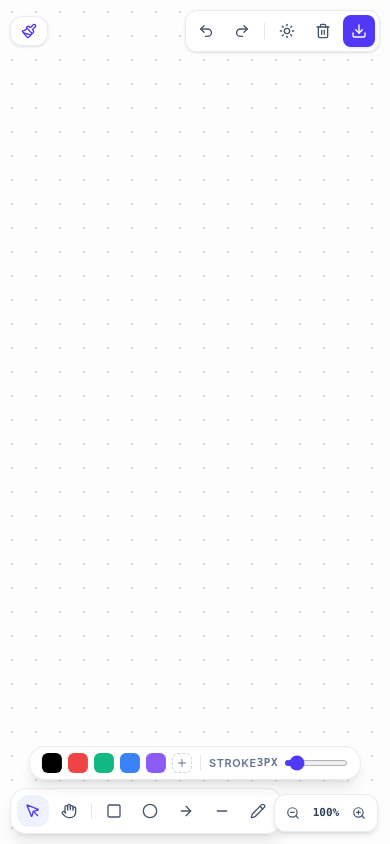
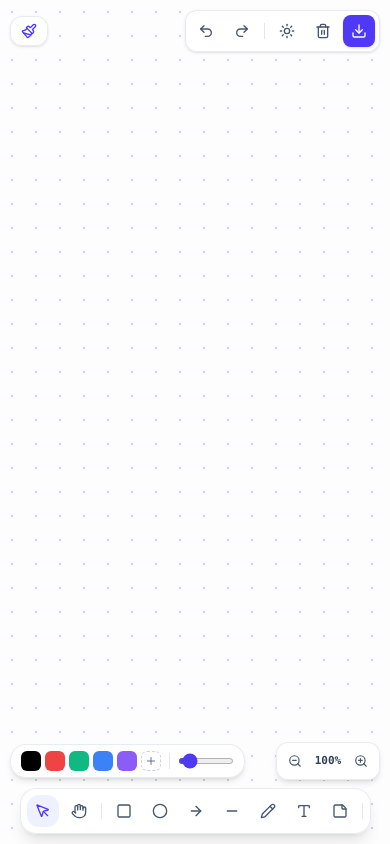
Before and after one commit to SAIDEEPBHANGE/CanvasCraft, a React (Vite) app in the folder CanvasCraftSB/: page / in a window 390 px wide. Built offline with nearby package versions, Linux system fonts and the light colour scheme.

Commit message:
Layout Details Are Done

```diff
--- a/CanvasCraftSB/src/App.jsx
+++ b/CanvasCraftSB/src/App.jsx
@@ -10,20 +10,23 @@ function App() {
       {/* LAYER 1: Fullscreen Canvas */}
       <WhiteBoard />
 
-      {/* LAYER 2: Floating HUD (Clicks pass through to canvas by default) */}
+      {/* LAYER 2: Floating HUD Overlay */}
       <div className="pointer-events-none absolute inset-0 z-10 flex flex-col justify-between p-2.5 sm:p-3 md:p-4">
-        {/* Top Section: Header & Action Buttons */}
+        {/* Top: Left Brand & Right Actions */}
         <Header />
 
-        {/* Middle Section: Left Sidebar Properties Drawer */}
-        <div className="flex flex-1 items-start py-2">
-          <PropertiesBar />
-        </div>
+        {/* Bottom Area */}
+        <div className="flex flex-col gap-2">
+          {/* Row Above Tools: Property Bar (Left) + Zoom Controls (Right) */}
+          <div className="flex items-center justify-between gap-2">
+            <PropertiesBar />
+            <ZoomFunctions />
+          </div>
 
-        {/* Bottom Section: Tool Dock & Zoom Controls */}
-        <div className="flex items-end justify-between gap-2">
-          <ZoomFunctions />
-          <DrawingTools />
+          {/* Very Bottom: Drawing Tool Dock */}
+          <div className="flex justify-center">
+            <DrawingTools />
+          </div>
         </div>
       </div>
     </div>
--- a/CanvasCraftSB/src/MainBodyComponents/DrawingTools.jsx
+++ b/CanvasCraftSB/src/MainBodyComponents/DrawingTools.jsx
@@ -19,7 +19,7 @@ function DrawingTools() {
     <aside
       id="toolBar"
       aria-label="Drawing Tools"
-      className="pointer-events-auto flex max-w-[70vw] items-center gap-1 overflow-x-auto rounded-2xl border border-slate-200/80 bg-white/95 p-1.5 shadow-lg backdrop-blur-md no-scrollbar dark:border-slate-800 dark:bg-slate-900/95 sm:max-w-fit lg:absolute lg:top-3 lg:left-1/2 lg:-translate-x-1/2"
+      className="pointer-events-auto flex max-w-[90vw] items-center gap-1 overflow-x-auto rounded-2xl border border-slate-200/80 bg-white/95 p-1.5 shadow-lg backdrop-blur-md no-scrollbar dark:border-slate-800 dark:bg-slate-900/95 sm:max-w-fit lg:absolute lg:top-3 lg:left-1/2 lg:-translate-x-1/2"
     >
       {/* Select */}
       <button
--- a/CanvasCraftSB/src/MainBodyComponents/PropertiesBar.jsx
+++ b/CanvasCraftSB/src/MainBodyComponents/PropertiesBar.jsx
@@ -7,15 +7,14 @@ function PropertiesBar() {
     <aside
       id="propertiesBar"
       aria-label="Properties"
-      /* Elevated above the bottom dock on fold/mobile screens with plenty of clearance */
-      className="fixed bottom-16 left-1/2 z-20 flex -translate-x-1/2 items-center gap-2 rounded-2xl border border-slate-200/80 bg-white/95 px-3 py-1.5 shadow-lg backdrop-blur-md dark:border-slate-800 dark:bg-slate-900/95 lg:absolute lg:top-16 lg:bottom-auto lg:left-3 lg:translate-x-0 lg:flex-col lg:items-start lg:p-3"
+      className="pointer-events-auto flex items-center gap-2 rounded-2xl border border-slate-200/80 bg-white/95 px-2.5 py-1.5 shadow-md backdrop-blur-md dark:border-slate-800 dark:bg-slate-900/95 lg:absolute lg:top-16 lg:left-3 lg:flex-col lg:items-start lg:p-3"
     >
       {/* Colors */}
       <div className="flex items-center gap-1.5 lg:flex-col lg:items-start lg:gap-1.5">
         <span className="hidden text-[11px] font-semibold uppercase tracking-wider text-slate-500 dark:text-slate-400 lg:inline">
           Stroke
         </span>
-        <div className="flex items-center gap-1.5">
+        <div className="flex items-center gap-1">
           {colors.map((color) => (
             <button
               key={color}
@@ -40,25 +39,20 @@ function PropertiesBar() {
         </div>
       </div>
 
-      <div className="h-4 w-[1px] bg-slate-200 dark:bg-slate-700 lg:my-1 lg:h-[1px] lg:w-full" />
+      <div className="h-4 w-px bg-slate-200 dark:bg-slate-700 lg:my-1 lg:h-px lg:w-full" />
 
       {/* Slider */}
       <div className="flex items-center gap-1.5 lg:w-full lg:flex-col lg:items-start lg:gap-1.5">
-        <div className="flex items-center justify-between text-[11px] font-semibold uppercase tracking-wider text-slate-500 dark:text-slate-400 lg:w-full">
-          <label htmlFor="strokeWidth" className="cursor-pointer select-none">
-            Stroke
-          </label>
-          <span id="strokeWidthValue" className="font-mono text-[11px]">
-            3px
-          </span>
-        </div>
+        <span className="hidden text-[11px] font-semibold uppercase tracking-wider text-slate-500 dark:text-slate-400 lg:inline">
+          Size
+        </span>
         <input
           type="range"
           id="strokeWidth"
           min="1"
           max="20"
           defaultValue="3"
-          className="h-1.5 w-16 cursor-pointer accent-indigo-600 dark:accent-indigo-400 lg:w-32"
+          className="h-1.5 w-14 cursor-pointer accent-indigo-600 dark:accent-indigo-400 sm:w-20 lg:w-32"
         />
       </div>
     </aside>
--- a/CanvasCraftSB/src/MainBodyComponents/ZoomFunctions.jsx
+++ b/CanvasCraftSB/src/MainBodyComponents/ZoomFunctions.jsx
@@ -8,8 +8,7 @@ function ZoomFunctions() {
     <div
       id="zoomControls"
       aria-label="Zoom Controls"
-      /* Anchored to bottom-right on mobile/fold so it never hits bottom-left or center elements; shifts to bottom-left on desktop (lg:) */
-      className="fixed bottom-3 right-3 z-20 flex items-center gap-0.5 rounded-xl border border-slate-200/80 bg-white/95 p-1 shadow-md backdrop-blur-md dark:border-slate-800 dark:bg-slate-900/95 lg:absolute lg:bottom-4 lg:left-4 lg:right-auto"
+      className="pointer-events-auto flex items-center gap-0.5 rounded-xl border border-slate-200/80 bg-white/95 p-1 shadow-md backdrop-blur-md dark:border-slate-800 dark:bg-slate-900/95 lg:absolute lg:bottom-4 lg:left-4"
     >
       <button
         id="zoomOutBtn"
@@ -18,12 +17,12 @@ function ZoomFunctions() {
         aria-label="Zoom Out"
         className={btnClass}
       >
-        <ZoomOut className="h-3.5 w-3.5 stroke-[2]" />
+        <ZoomOut className="h-3.5 w-3.5 stroke-2" />
       </button>
 
       <span
         id="zoomLevel"
-        className="min-w-[34px] select-none text-center font-mono text-[11px] font-semibold text-slate-700 dark:text-slate-300"
+        className="min-w-8.5 select-none text-center font-mono text-[11px] font-semibold text-slate-700 dark:text-slate-300"
       >
         100%
       </span>
@@ -35,10 +34,9 @@ function ZoomFunctions() {
         aria-label="Zoom In"
         className={btnClass}
       >
-        <ZoomIn className="h-3.5 w-3.5 stroke-[2]" />
+        <ZoomIn className="h-3.5 w-3.5 stroke-2" />
       </button>
 
-      {/* Reset only appears when screen is wide enough */}
       <button
         id="zoomResetBtn"
         type="button"
```
